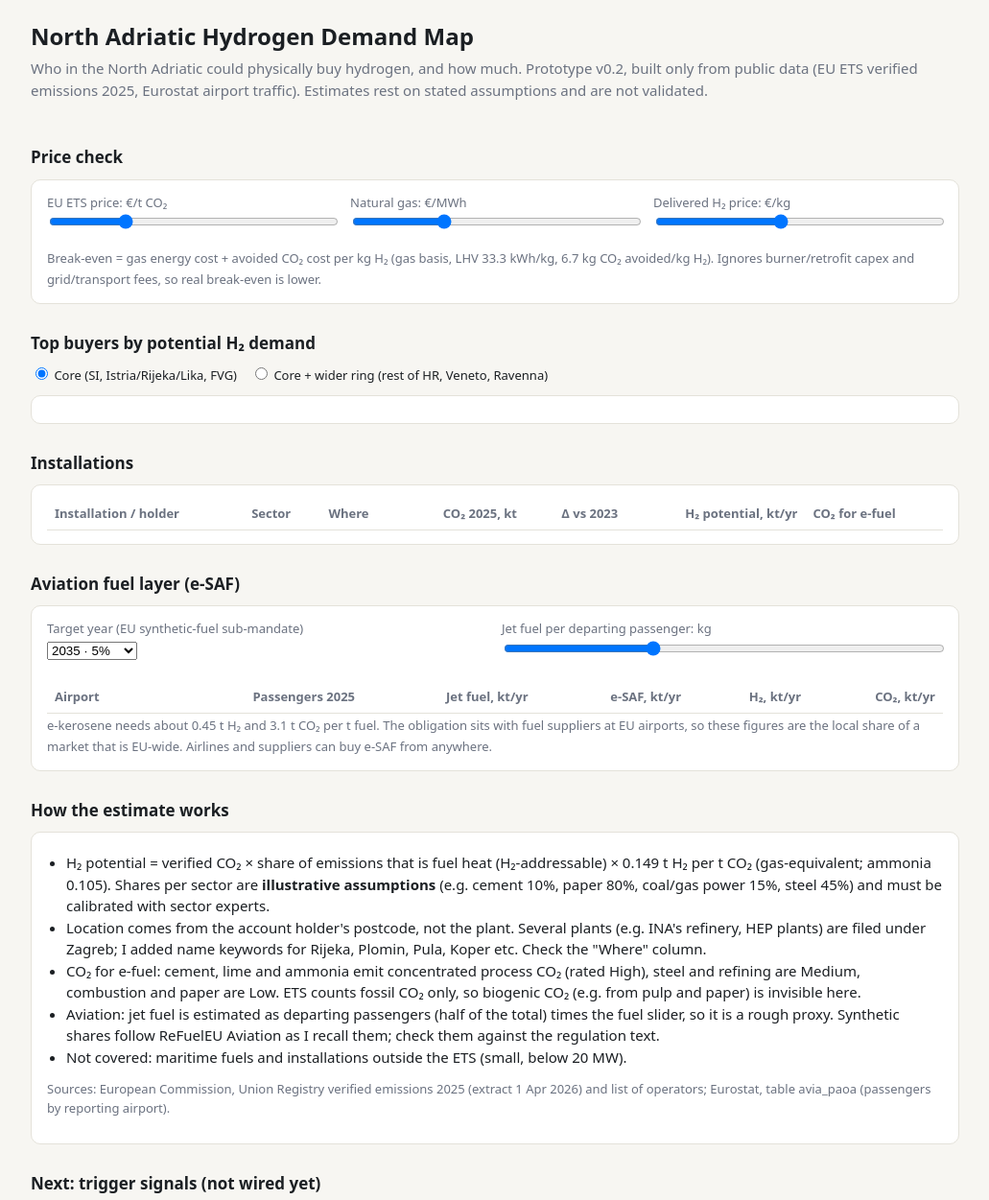
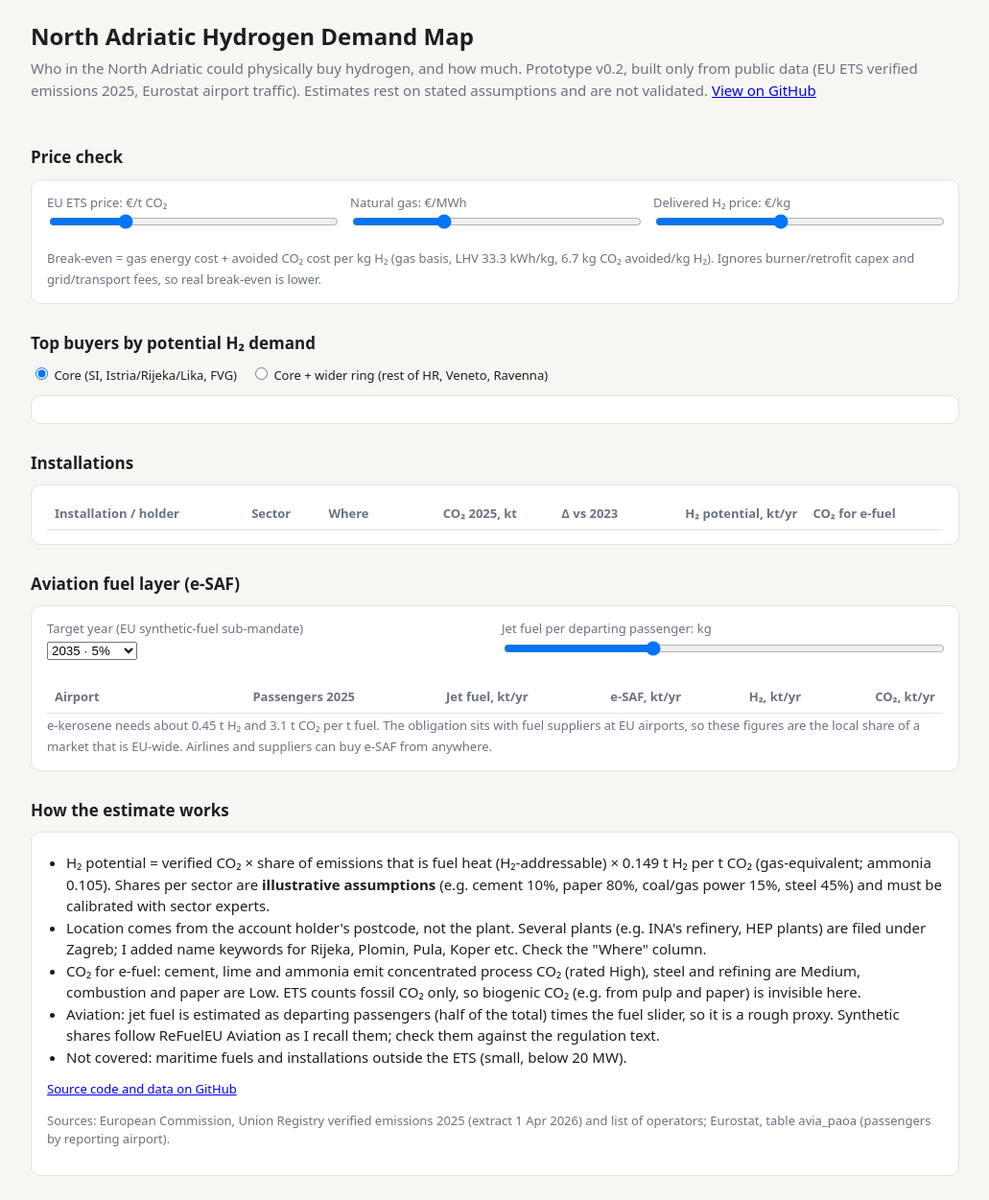
Before and after one commit to MaxSemenchuk/north-adriatic-h2-demand-map, a plain HTML site: page scripts/template.html in a window 1280 px wide. Shown: the top 1251 px of the page at 96% size, without its empty margins (124-1155 px from the left). Drawn offline with Linux system fonts and the light colour scheme.

Commit message:
Link to the repository from the page
Co-Authored-By: Claude Sonnet 5.5 <noreply@anthropic.com>

```diff
--- a/scripts/template.html
+++ b/scripts/template.html
@@ -15,7 +15,7 @@ table{width:100%;border-collapse:collapse;font-size:13px}th,td{padding:6px 8px;b
 .tog{display:flex;gap:14px;margin:0 0 10px;font-size:13px}small,.note{color:var(--mut);font-size:13px}ul{margin:6px 0;padding-left:20px}
 </style></head><body><main>
 <h1>North Adriatic Hydrogen Demand Map</h1>
-<p class="sub">Who in the North Adriatic could physically buy hydrogen, and how much. Prototype v0.2, built only from public data (EU ETS verified emissions 2025, Eurostat airport traffic). Estimates rest on stated assumptions and are not validated.</p>
+<p class="sub">Who in the North Adriatic could physically buy hydrogen, and how much. Prototype v0.2, built only from public data (EU ETS verified emissions 2025, Eurostat airport traffic). Estimates rest on stated assumptions and are not validated. <a href="https://github.com/MaxSemenchuk/north-adriatic-h2-demand-map">View on GitHub</a></p>
 <div class="kpis" id="kpis"></div>
 <h2>Price check</h2>
 <div class="card"><div class="ctl">
@@ -40,6 +40,7 @@ table{width:100%;border-collapse:collapse;font-size:13px}th,td{padding:6px 8px;b
 <li>H₂ potential = verified CO₂ × share of emissions that is fuel heat (H₂-addressable) × 0.149 t H₂ per t CO₂ (gas-equivalent; ammonia 0.105). Shares per sector are <b>illustrative assumptions</b> (e.g. cement 10%, paper 80%, coal/gas power 15%, steel 45%) and must be calibrated with sector experts.</li>
 <li>Location comes from the account holder's postcode, not the plant. Several plants (e.g. INA's refinery, HEP plants) are filed under Zagreb; I added name keywords for Rijeka, Plomin, Pula, Koper etc. Check the "Where" column.</li>
 <li>CO₂ for e-fuel: cement, lime and ammonia emit concentrated process CO₂ (rated High), steel and refining are Medium, combustion and paper are Low. ETS counts fossil CO₂ only, so biogenic CO₂ (e.g. from pulp and paper) is invisible here.</li><li>Aviation: jet fuel is estimated as departing passengers (half of the total) times the fuel slider, so it is a rough proxy. Synthetic shares follow ReFuelEU Aviation as I recall them; check them against the regulation text.</li><li>Not covered: maritime fuels and installations outside the ETS (small, below 20 MW).</li></ul>
+<p class="note"><a href="https://github.com/MaxSemenchuk/north-adriatic-h2-demand-map">Source code and data on GitHub</a></p>
 <p class="note">Sources: European Commission, Union Registry verified emissions 2025 (extract 1 Apr 2026) and list of operators; Eurostat, table avia_paoa (passengers by reporting airport).</p></div>
 <h2>Next: trigger signals (not wired yet)</h2>
 <div class="card"><ul><li>Hydrogen Bank / Innovation Fund / IPCEI results, PCI/PMI lists</li><li>Cancelled H₂ projects: their off-takers become orphaned buyers</li><li>Permits, tenders (TED), leadership or strategy changes, Scope 1 plans</li><li>Warm-path graph: who in the alliance knows a decision-maker at each holder</li><li>Fuel suppliers' SAF compliance gaps and airline offtake announcements</li></ul></div>
```
Also changed, not shown: index.html (+2 -1 lines).
